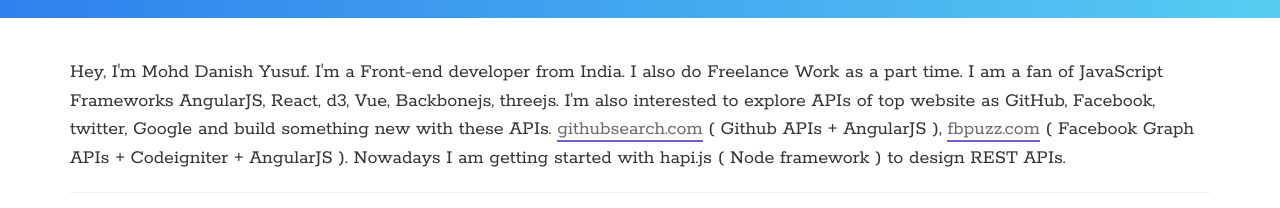
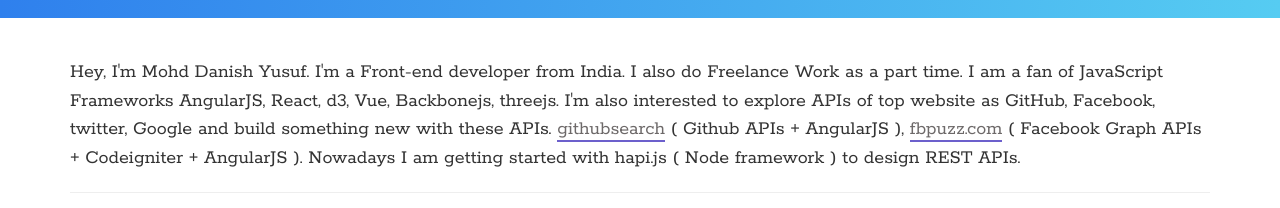
Before and after one commit to mddanishyusuf/mddanishyusuf.github.io, a website: page index.html in a window 1280 px wide. Shown: the part 194-402 px from the top of the page. Drawn offline with Linux system fonts and the light colour scheme.

Commit message:
Update index.html

```diff
--- a/index.html
+++ b/index.html
@@ -55,7 +55,7 @@
 	</div>
 	<div class="container-fluid">
 		<div class="container body-content">
-			<p>Hey, I'm Mohd Danish Yusuf. I'm a Front-end developer from India. I also do Freelance Work as a part time. I am a fan of JavaScript Frameworks AngularJS, React, d3, Vue, Backbonejs, threejs. I'm also interested to explore APIs of top website as GitHub, Facebook, twitter, Google and build something new with these APIs. <a href="http://githubsearch.com/">githubsearch.com</a> ( Github APIs + AngularJS ), <a href="https://www.fbpuzz.com/">fbpuzz.com</a> ( Facebook Graph APIs + Codeigniter + AngularJS ). Nowadays I am getting started with hapi.js ( Node framework ) to design REST APIs.</p>
+			<p>Hey, I'm Mohd Danish Yusuf. I'm a Front-end developer from India. I also do Freelance Work as a part time. I am a fan of JavaScript Frameworks AngularJS, React, d3, Vue, Backbonejs, threejs. I'm also interested to explore APIs of top website as GitHub, Facebook, twitter, Google and build something new with these APIs. <a href="https://mddanishyusuf.github.io/githubsearch/">githubsearch</a> ( Github APIs + AngularJS ), <a href="https://www.fbpuzz.com/">fbpuzz.com</a> ( Facebook Graph APIs + Codeigniter + AngularJS ). Nowadays I am getting started with hapi.js ( Node framework ) to design REST APIs.</p>
 			<hr>
 			<button class="ibutton" type="submit" ui-sref="workExperience"><i class="fa fa-briefcase"></i> Work Experience</button>
 			<button class="ibutton" type="submit" ui-sref="openSourceProject"><i class="fa fa-github-alt"></i> Open Source Projects</button>
```
